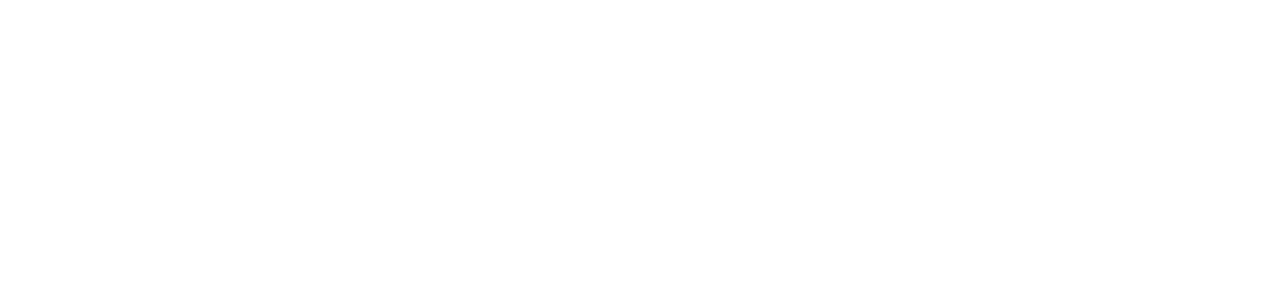
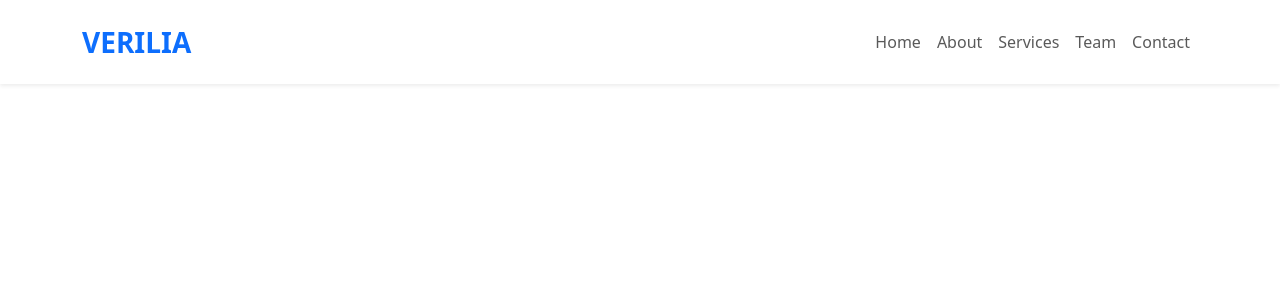
Before and after one commit to RockieRaheem/Verilia-Website, a React (Vite) app: page / in a window 1280 px wide. Shown: the top 300 px of the page. Built offline with nearby package versions, Linux system fonts and the light colour scheme.

Commit message:
Create Navbar

```diff
--- a/src/App.jsx
+++ b/src/App.jsx
@@ -1,7 +1,9 @@
+import React from "react";
 import "./App.css";
+import Navigation from "./components/Navbar";
 
 function App() {
-  return console.log("Hello, Verilia!");
+  return <Navigation />;
 }
 
 export default App;
--- a/src/components/Navbar.jsx
+++ b/src/components/Navbar.jsx
@@ -0,0 +1,52 @@
+import React, { useState } from "react";
+import { Navbar, Nav, Container } from "react-bootstrap";
+import { BiMenu } from "react-icons/bi";
+
+const Navigation = () => {
+  const [expanded, setExpanded] = useState(false);
+
+  return (
+    <Navbar
+      bg="white"
+      expand="lg"
+      fixed="top"
+      expanded={expanded}
+      className="shadow-sm py-3"
+    >
+      <Container>
+        <Navbar.Brand href="#home" className="fw-bold fs-3 text-primary">
+          VERILIA
+        </Navbar.Brand>
+
+        <Navbar.Toggle
+          aria-controls="basic-navbar-nav"
+          onClick={() => setExpanded(expanded ? false : "expanded")}
+        >
+          <BiMenu size={28} />
+        </Navbar.Toggle>
+
+        <Navbar.Collapse id="basic-navbar-nav">
+          <Nav className="ms-auto">
+            <Nav.Link href="#home" onClick={() => setExpanded(false)}>
+              Home
+            </Nav.Link>
+            <Nav.Link href="#about" onClick={() => setExpanded(false)}>
+              About
+            </Nav.Link>
+            <Nav.Link href="#services" onClick={() => setExpanded(false)}>
+              Services
+            </Nav.Link>
+            <Nav.Link href="#team" onClick={() => setExpanded(false)}>
+              Team
+            </Nav.Link>
+            <Nav.Link href="#contact" onClick={() => setExpanded(false)}>
+              Contact
+            </Nav.Link>
+          </Nav>
+        </Navbar.Collapse>
+      </Container>
+    </Navbar>
+  );
+};
+
+export default Navigation;
```
